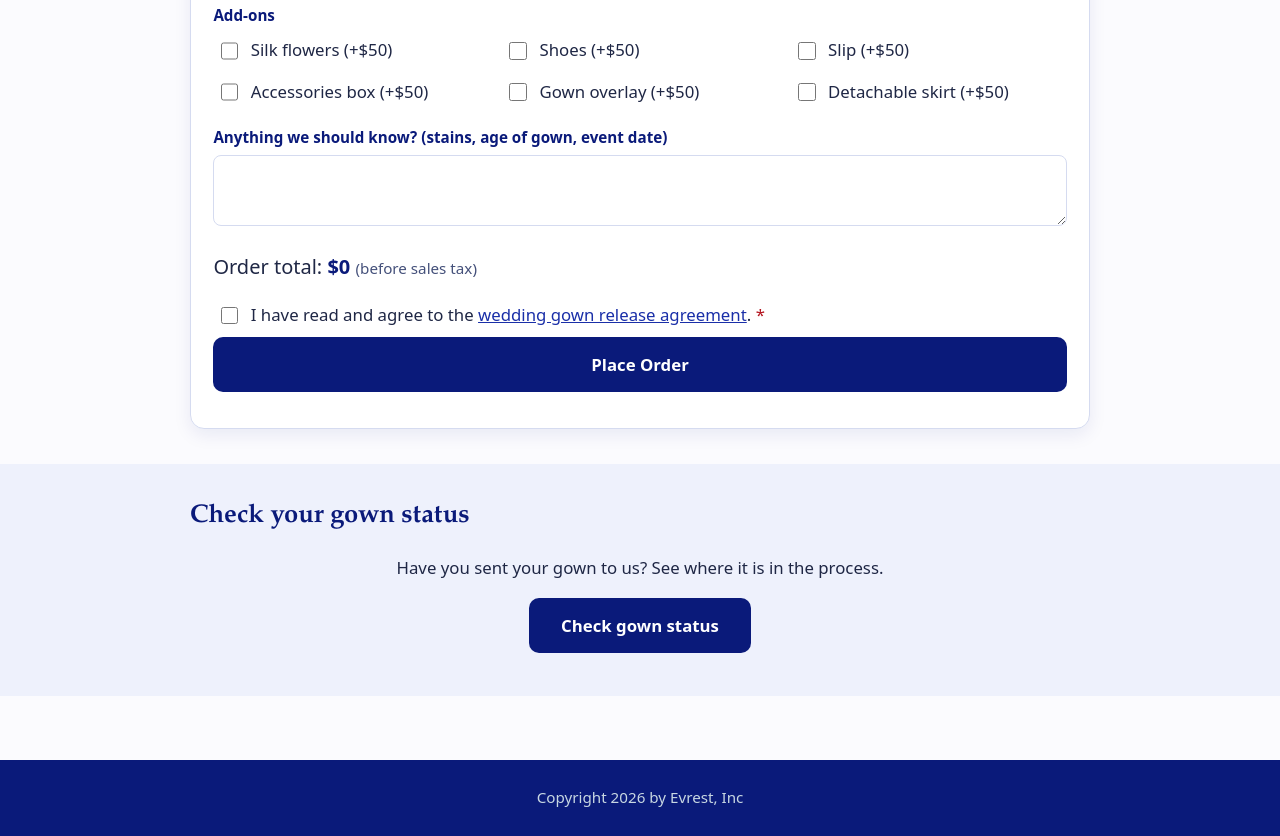
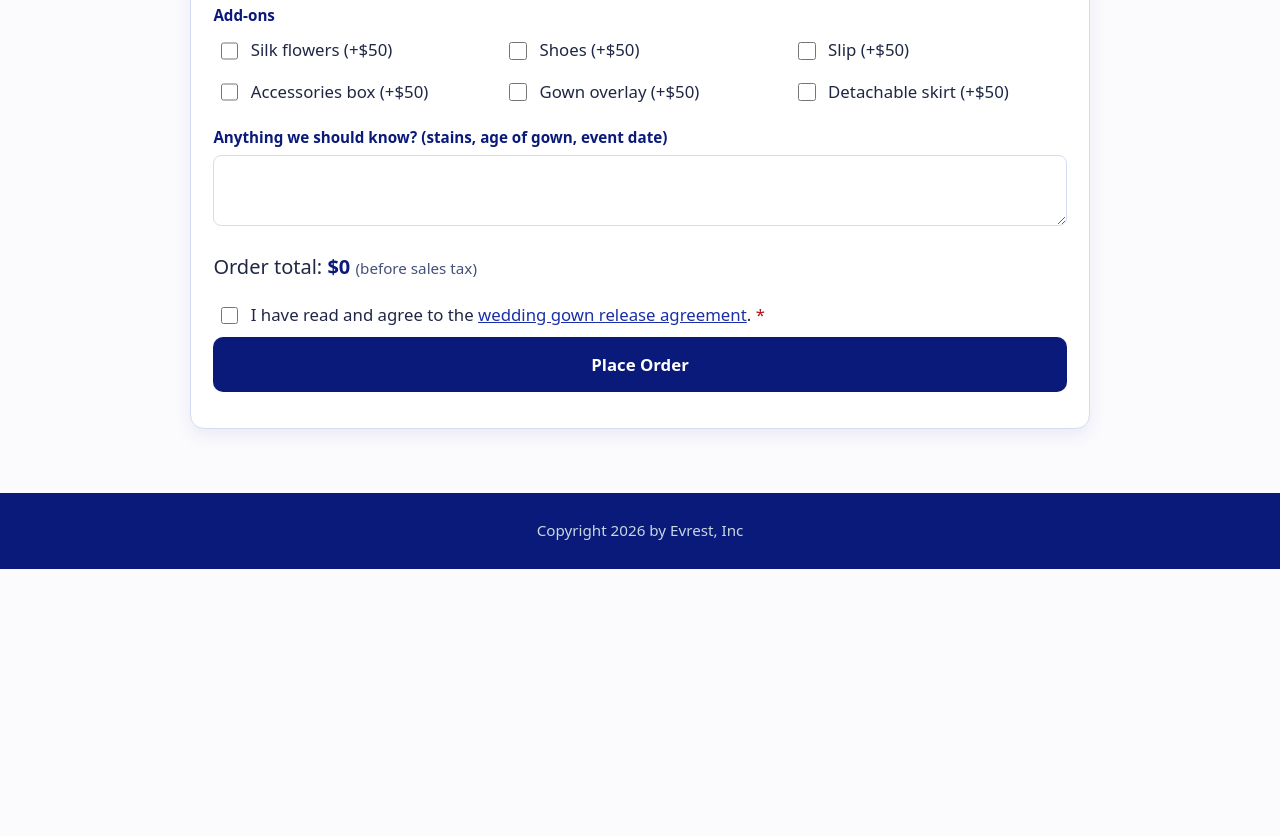
Before and after one commit to 786customcleaners-star/customcleanersbaytown, a plain HTML site: page wedding-gown-preservation.html in a window 1280 px wide. Shown: the part 4759-5595 px from the top of the page. After the commit the page ends 5328 px from the top, so only its background shows below. Drawn offline with Linux system fonts and the light colour scheme.

Commit message:
Remove check gown status card from page body (popup stays via top button)
Co-Authored-By: Claude Sonnet 5.5 <noreply@anthropic.com>
Claude-Session: https://claude.ai/code/session_01BmwnQF6WnLL8w2VVakvhSr

```diff
--- a/wedding-gown-preservation.html
+++ b/wedding-gown-preservation.html
@@ -383,11 +383,6 @@ dialog#done{width:min(560px,calc(100% - 1.2rem));max-height:calc(100vh - 1.5rem)
   <p><a class="btn" id="paybtn" href="https://app.autobooks.co/pay/evrest" target="_blank" rel="noopener">Pay securely now</a></p>
   <p class="note">Once your payment is received, we will mail your kit and instructions (Option 1) or pack and ship your gown after you drop it off (Option 2). Questions? Call (832) 323-3745 or (281) 783-6669.</p>
  </dialog>
- <div class="band trkband">
- <h2 class="s" id="track">Check your gown status</h2>
- <p class="trkl" style="text-align:center;margin:0 auto 1rem">Have you sent your gown to us? See where it is in the process.</p>
- <p style="text-align:center"><button type="button" class="go" id="opentrk">Check gown status</button></p>
- </div>
  <dialog id="trkdlg" aria-label="Check your gown status">
  <button type="button" class="dclose" id="closetrk" aria-label="Close">&times;</button>
  <h2 class="dh">Check your gown status</h2>
@@ -516,7 +511,7 @@ dialog#done{width:min(560px,calc(100% - 1.2rem));max-height:calc(100vh - 1.5rem)
 })();
 
 (function(){var d=document.getElementById('trkdlg');if(!d)return;function op(){if(d.showModal)d.showModal();else d.setAttribute('open','');var i=document.querySelector('#gt input');if(i)setTimeout(function(){i.focus();},50);}
- document.getElementById('opentrk').addEventListener('click',op);document.getElementById('closetrk').addEventListener('click',function(){d.close();});
+ document.getElementById('closetrk').addEventListener('click',function(){d.close();});
  d.addEventListener('click',function(e){if(e.target===d)d.close();});
  document.querySelectorAll('a[href="#track"]').forEach(function(a){a.addEventListener('click',function(e){e.preventDefault();op();});});})();
 </script>
```
